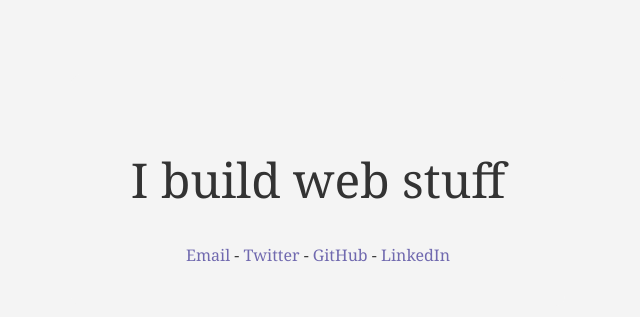
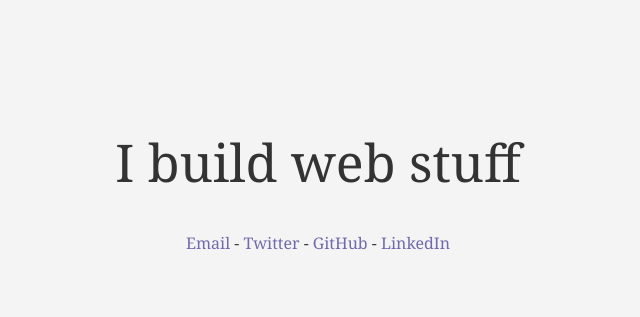
Before and after one commit to frosas/frosas.net, a plain HTML site: page index.html in a window 1280 px wide. Shown: the part 210-527 px from the top of the page, without its empty margins (322-962 px from the left). Drawn offline with nearby package versions, Linux system fonts and the light colour scheme; no server answers.

Commit message:
Tweak content and title

```diff
--- a/main.css
+++ b/main.css
@@ -30,7 +30,7 @@ body .background {
 
 body .content {
     background-color: rgba(244, 244, 244, .9);
-    padding: 40px 60px;
+    padding: 60px 80px;
     border-radius: 10px;
 }
 
@@ -49,8 +49,9 @@ body .links li:not(:last-child):after {
 }
 
 h1 {
-    font-size: 48px;
+    font-size: 52px;
     font-weight: normal;
+    margin-top: 0;
 }
 
 a {
```
